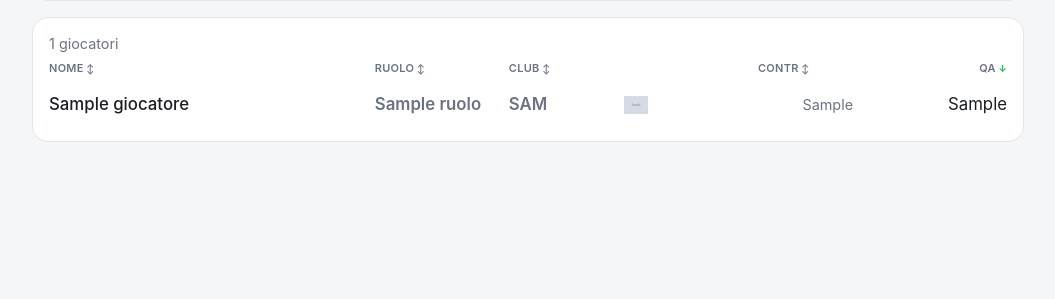
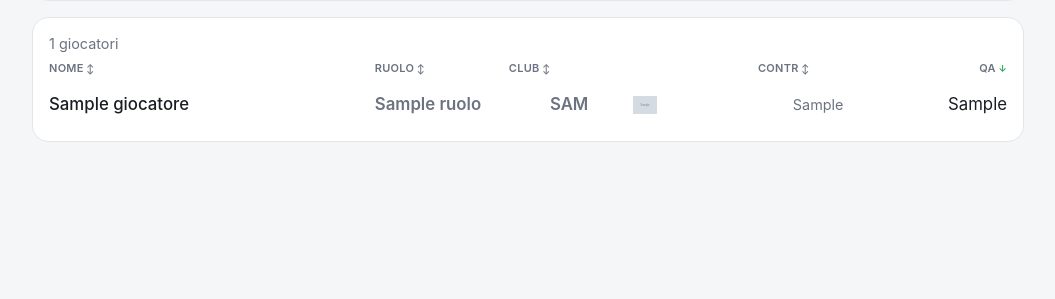
Before and after one commit to albertomelegatti/webAPP_FantaManageriale, a Flask app: page /listone in a window 1280 px wide. Shown: the part 393-692 px from the top of the page, without its empty margins (112-1167 px from the left). Run offline with Flask 3, Linux system fonts and the light colour scheme; grey boxes marked "Sample" are stand-in pictures; a database or web service that is not in the repository returns one stand-in record (values such as "Sample title"); data that the repository does not hold is empty; style sheets or scripts are compiled from the project's sources; parts of the project's set-up code (start-up, migrations or seed data) failed here and were passed over; some libraries are stand-ins or nearby versions.

Commit message:
Equidistanzia le colonne Club, Squadra, Contr e QA
Le rende tutte al 13% di larghezza e centra anche il testo del club,
così le quattro colonne appaiono uniformemente distanziate invece che
schiacciate verso Club.

Co-Authored-By: Claude Sonnet 5 <noreply@anthropic.com>
Claude-Session: https://claude.ai/code/session_01Wqy2WCuvGN2gADjd2rxb6T

```diff
--- a/templates/listone.html
+++ b/templates/listone.html
@@ -57,8 +57,8 @@
     <div class="mb-2 text-xs text-muted"><span id="risultati-count">{{ giocatori|length }}</span> giocatori</div>
     <table class="w-full table-fixed text-sm sortable-table" id="listoneTable">
         <colgroup>
-            <col style="width:34%"><col style="width:14%"><col style="width:12%">
-            <col style="width:14%"><col style="width:15%"><col style="width:11%">
+            <col style="width:34%"><col style="width:14%"><col style="width:13%">
+            <col style="width:13%"><col style="width:13%"><col style="width:13%">
         </colgroup>
         <thead>
             <tr class="text-left text-[11px] uppercase tracking-wide text-muted">
@@ -76,7 +76,7 @@
                 data-squadra="{{ g.squadra_att }}" data-contratto="{{ g.tipo_contratto }}">
                 <td class="overflow-hidden text-ellipsis whitespace-nowrap py-2 pr-1 font-medium">{{ g.nome }}</td>
                 <td class="overflow-hidden py-2 pr-1">{{ m.ruolo_colorato(g.ruolo) }}</td>
-                <td class="overflow-hidden py-2 pr-1 text-muted">{{ m.club_abbr(g.club) }}</td>
+                <td class="overflow-hidden py-2 pr-1 text-center text-muted">{{ m.club_abbr(g.club) }}</td>
                 <td class="py-2 pr-1 text-center text-muted">
                     {% if g.squadra_username %}
                     <img src="{{ url_for('static', filename='loghi/' ~ g.squadra_username ~ '.png') }}?v={{ asset_v('loghi/' ~ g.squadra_username ~ '.png') }}"
```
